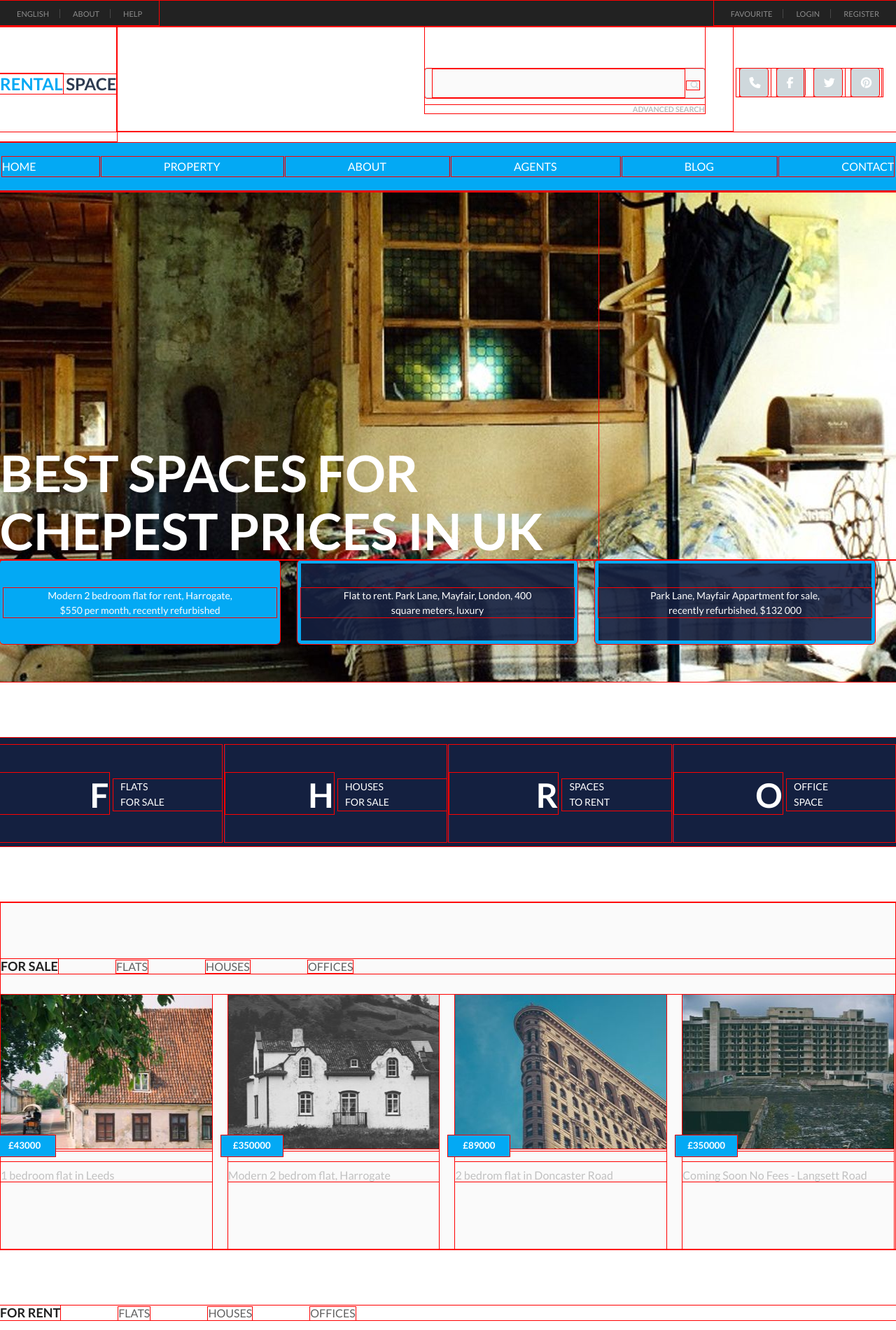
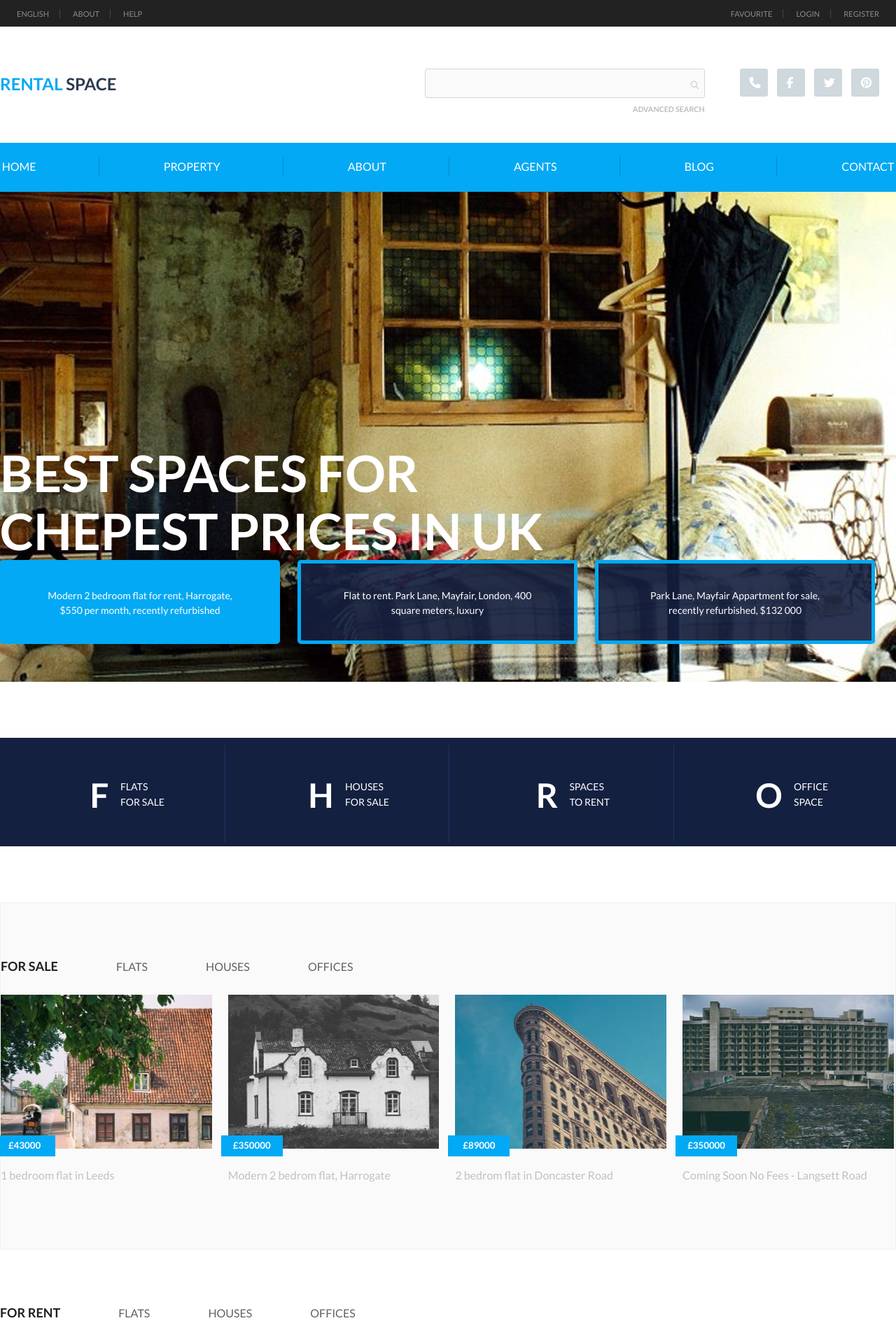
Before and after one commit to MelanieL/hackeryou_project1, a plain HTML site: page index.html in a window 1280 px wide. Shown: the top 1900 px of the page at 70% size. Drawn offline with Linux system fonts and the light colour scheme.

Commit message:
Final revisions on all pages, documented colours codes used, removal of red outline.

```diff
--- a/resources/css/style.css
+++ b/resources/css/style.css
@@ -6,18 +6,15 @@ article,aside,details,figcaption,figure,footer,header,hgroup,nav,section,summary
 
 /* This is where style starts */
 /* Required font families: Lato */
+/* I used sketch to pull some colours so I could learn how to use it.  The colours used on this site are: #ffffff, #222222, #8c8c8c, #474747, #03a9f4, #cfd8dc, #fafafa, #bdbdbd, #cfd8dc, #2d3b51, #0288d1, #142040, #203266, #f0f0f0, #212121, #616161, #22b3f5, #C1C1C1, #EEEEEE,#464f68, #bcc0c9, #dadada, #0274A8, #0690d4, #0A71AA, #2A6EFC, #55ACEE, #9e9e9e, #616161, #f7fafb, #E8E8E8, #d1d1d1, #212121, rgba(20, 32, 64, 0.9), rgba(41,52,80,0.9) */
 
-*   {
-    outline: 1px solid red;
-}
-/* To be removed when project is completed */
 
 body    {
     background: #ffffff;
     text-transform: uppercase;
     font-family: 'Lato', sans-serif;
 }
-/* Most of the site is uppercase, change to lower case when needed is less work */
+/* Most of the site is uppercase.  Changing to lower case when needed with text-transform is less work */
 
 ul  {
     list-style: none;
@@ -44,8 +41,9 @@ h4  {
     max-width: 1280px;
     margin: 0 auto;
 }
-/* Max-width for the wrapper on the PSD document is 1280px */
+/* Max-width for the wrapper on the PSD document is 1280px.  However, there is one section on the about page that goes outside the wrapper on the PSD.  I left that section out of the wrapper as well. */
 
+/* First page / index.html styling starts here.  Several styles live here but are re-used on page 2 and 3. */
 /* These are the styles for top black nav bar. */
 .header__topnav {
     background: #222222;
@@ -155,7 +153,7 @@ h4  {
 .header__searchnav--social li   {
     background: #cfd8dc;
     border-radius: 3px;
-    color: white; /*this may not be white but couldn't clarify*/
+    color: #ffffff;
     display: inline-block;
     margin: 0px 5px;
     width: 40px;
@@ -330,7 +328,7 @@ h4  {
 
 .feature--item  {
     padding-bottom: 80px;
-    width: 23.6%; /* Maybe ask about using calc here */
+    width: 23.6%;
 }
 
 .feature--item h5 {
@@ -586,7 +584,7 @@ h4  {
 }
 
 .footer__box--black     {
-    background: rgba(41,52,80,0.9);
+    background: rgba(41,52,80,0.9); /* Needed to use RGBA here for transparency option */
     color:#ffffff;
     float: left;
     height: 530px;
```
Also changed, not shown: blog.html (+2 -0 lines).
